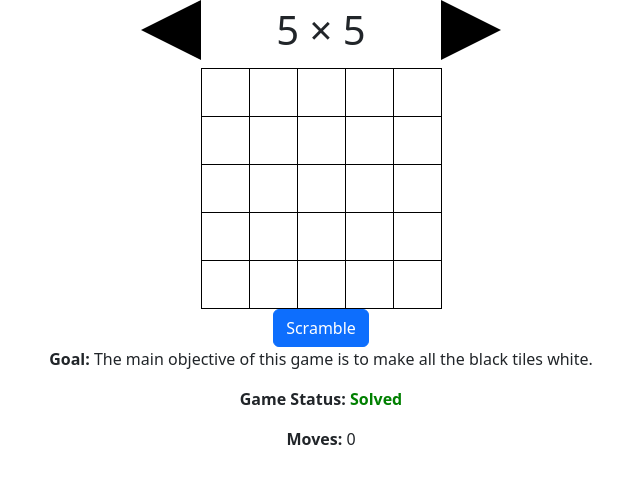
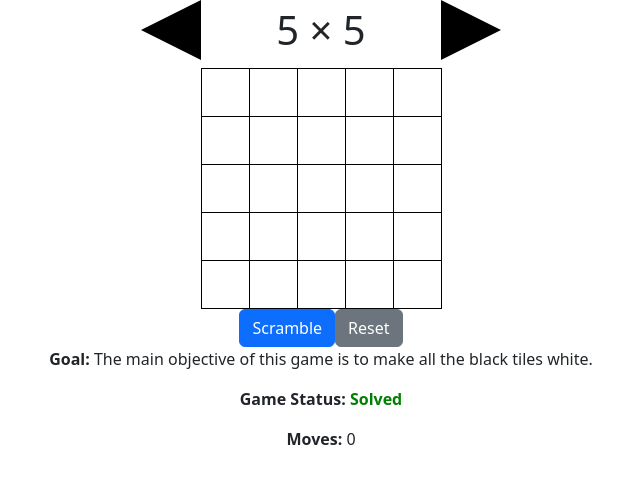
Before and after one commit to brein62/lights-out, a React (Create React App) app: page / in a window 1280 px wide. Shown: the top 484 px of the page, without its empty margins (319-959 px from the left). Built offline with nearby package versions, Linux system fonts and the light colour scheme.

Commit message:
Fix bug when changing size and add reset button

```diff
--- a/src/components/Game.tsx
+++ b/src/components/Game.tsx
@@ -25,7 +25,7 @@ export default function Game() {
     if (size >= 3) { // min size is 2
       const newSize = size - 1;
       setSize(newSize);
-      setGrid(getSolvedGrid(newSize));
+      reset(newSize);
     }
   }
 
@@ -33,7 +33,7 @@ export default function Game() {
     if (size <= 998) { // min size is 999
       const newSize = size + 1;
       setSize(newSize);
-      setGrid(getSolvedGrid(newSize));
+      reset(newSize);
     }
   }
 
@@ -98,6 +98,13 @@ export default function Game() {
     return grid;
   }
 
+  const reset = (size : number) => {
+    setSolveStatus(1);
+    setMoves(0);
+    setGrid(getSolvedGrid(size));
+
+  }
+
   const click = (tile : number) => {
 
     const g = moveGrid(tile, size, [...grid]);
@@ -132,6 +139,7 @@ export default function Game() {
       </h1>
       <Grid status={grid} size={size} clickHandler={ cellClickHandler } />
       <button className="scramble btn btn-primary" id="scramble-btn" onClick={scramble}>Scramble</button>
+      <button className="scramble btn btn-secondary" id="reset-btn" onClick={() => reset(size)}>Reset</button>
       <Instructions solveStatus={solveStatus} moves={moves} />
     </div>
   );
```
